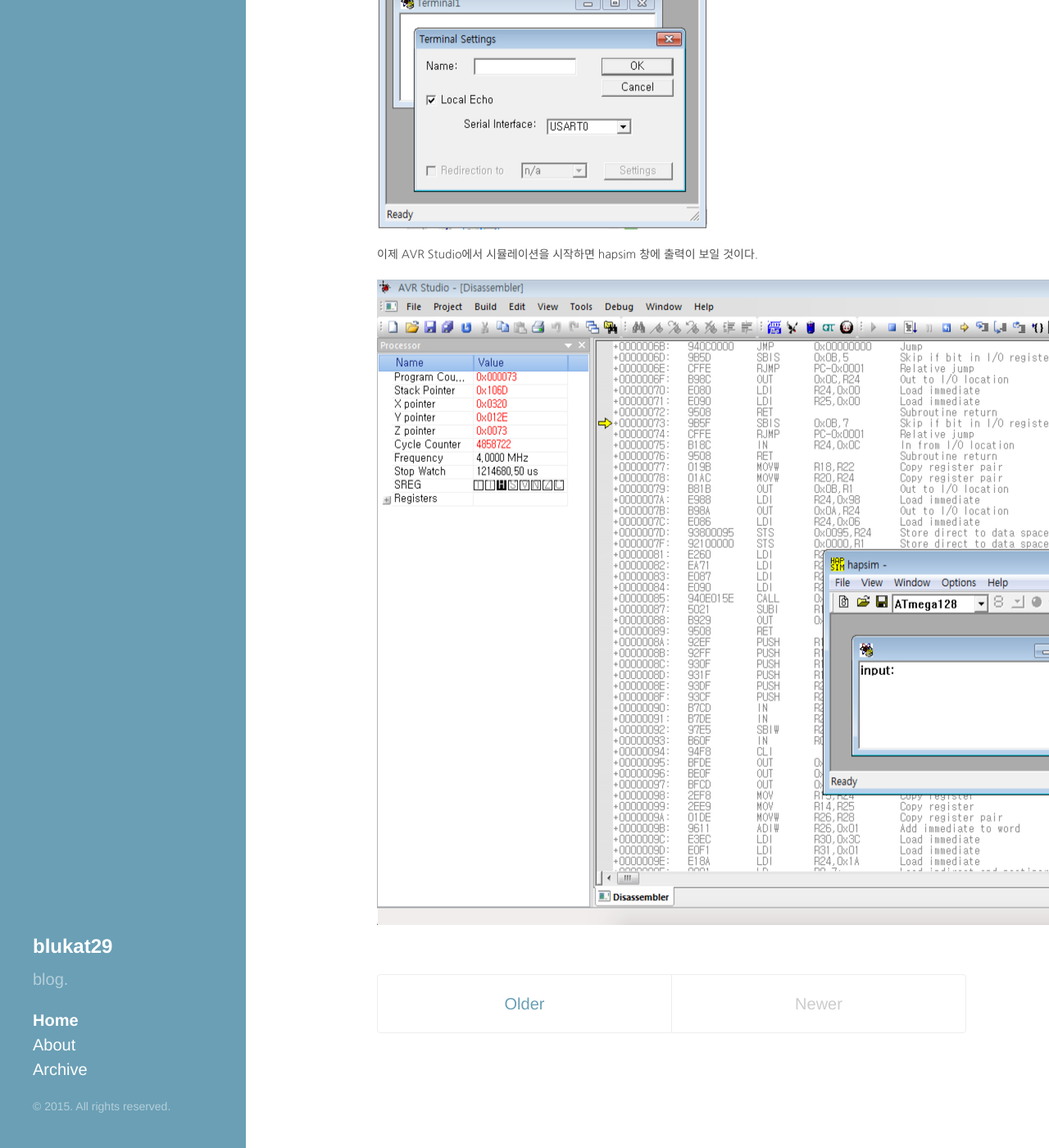
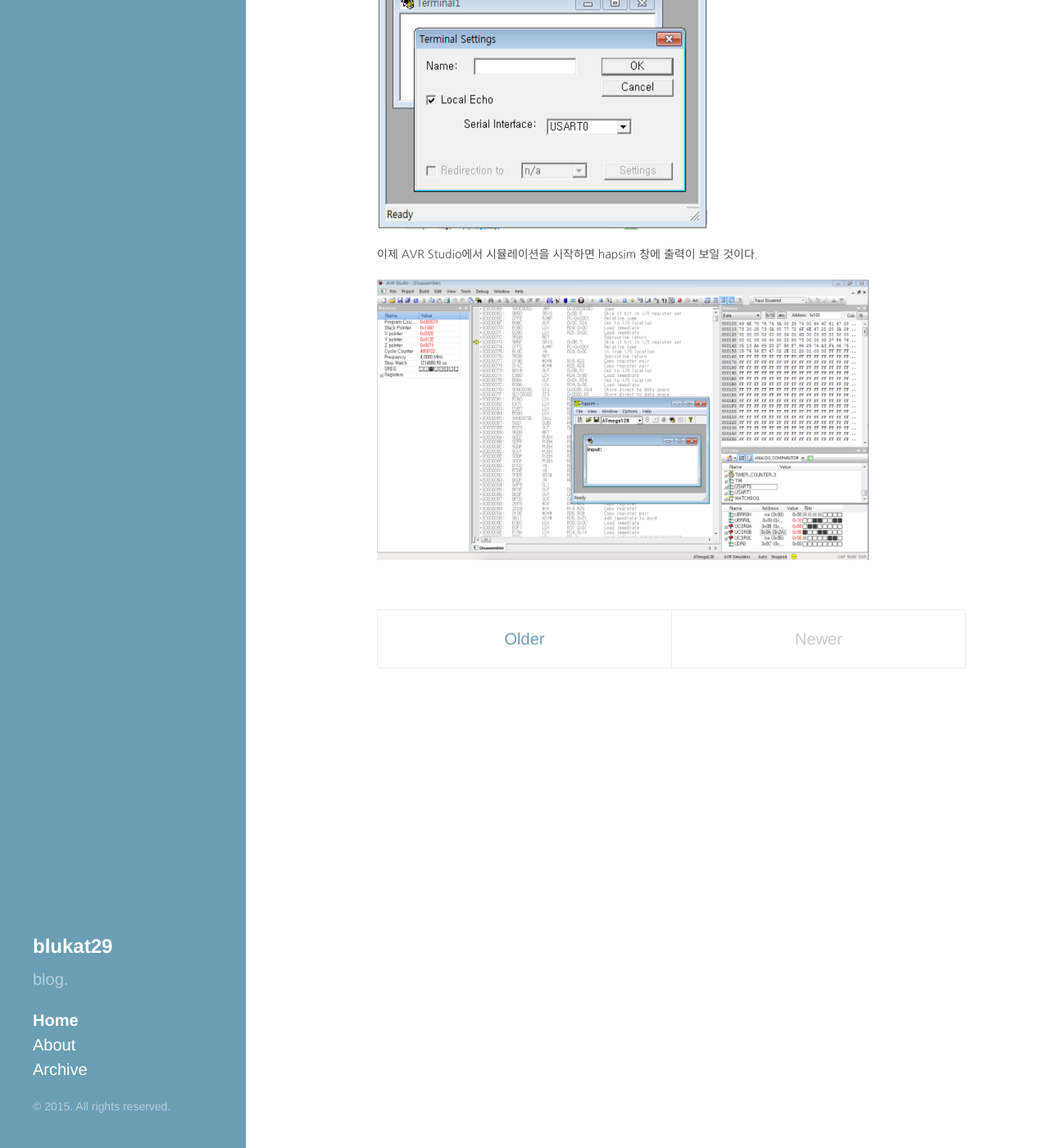
Before and after one commit to blukat29/blukat29.github.io, a Jekyll site: the page built from index.html, in a window 1280 px wide and 1400 px high, scrolled down 1059 px. Shown: the whole window at 82% size. Built offline with Jekyll 4.4.1, drawn with Linux system fonts in a browser that asks for light colours; the list of posts is cut into pages by our own code.

Commit message:
Apply media query to image's max width

```diff
--- a/public/css/site.css
+++ b/public/css/site.css
@@ -29,6 +29,18 @@
     width: 15rem;
   }
 }
+
 img {
   border-radius: 0;
+  max-width: 400px;
 }
+@media (min-width: 800px) {
+  img {
+    max-width: 500px;
+  }
+}
+@media (min-width: 1100px) {
+  img {
+    max-width: 600px;
+  }
+}
```
